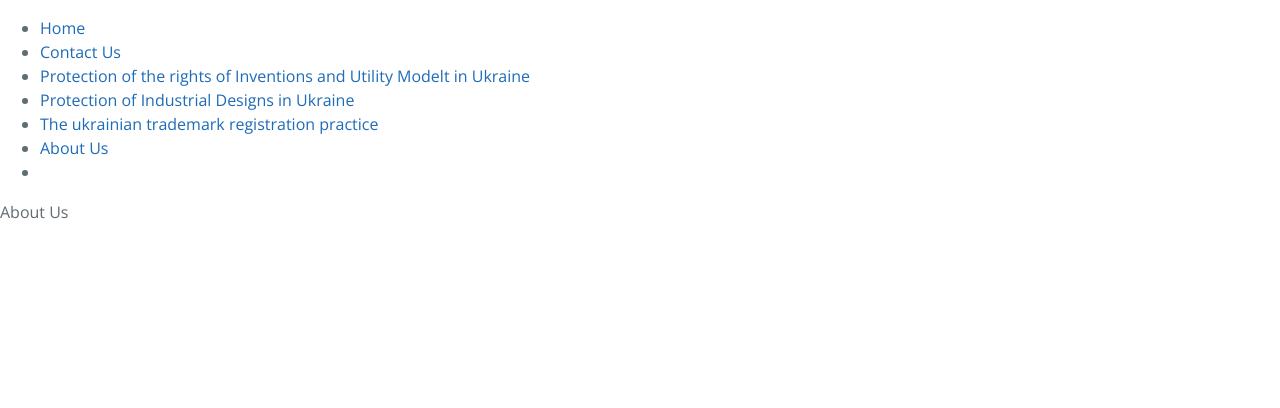
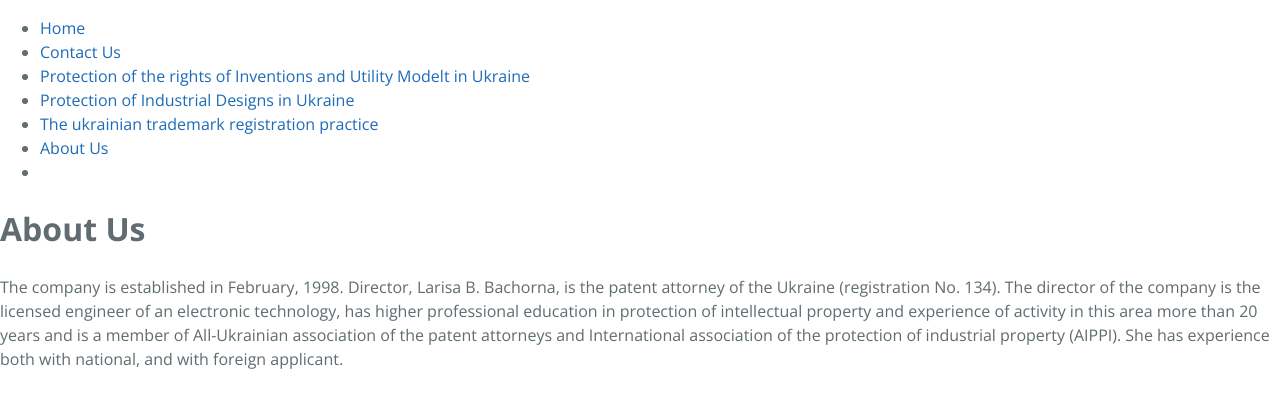
Before and after one commit to Mindshine/patent, a Jekyll site: the page built from _posts/en/pages/2000-01-01-about.html, in a window 1280 px wide. Shown: the top 408 px of the page. Built offline with Jekyll 4.4.1, drawn with Linux system fonts in a browser that asks for light colours; Markdown is read by kramdown in place of the engine named in the settings.

Commit message:
Update 2000-01-01-about.html

```diff
--- a/_posts/en/pages/2000-01-01-about.html
+++ b/_posts/en/pages/2000-01-01-about.html
@@ -5,4 +5,5 @@ lang: en
 categories:
 - en
 ---
-About Us
+<h1>About Us</h1>
+<p>The company is established in February, 1998. Director, Larisa B. Bachorna, is the patent attorney of the Ukraine (registration No. 134). The director of the company is the licensed engineer of an electronic technology, has higher professional education in protection of intellectual property and experience of activity in this area more than 20 years and is a member of All-Ukrainian association of the patent attorneys and International association of the protection of industrial property (AIPPI). She has experience both with national, and with foreign applicant.</p>
```
